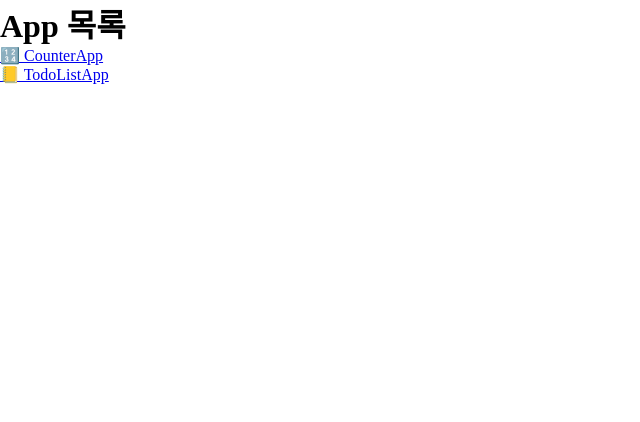
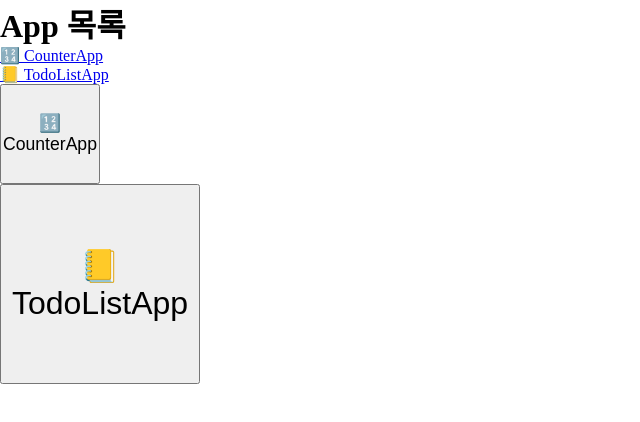
Before and after one commit to bambxxz1e/2026_Programming, a React (Vite) app: page / in a window 1280 px wide. Shown: the top 422 px of the page, without its empty margins (0-640 px from the left). Built offline with nearby package versions, Linux system fonts and the light colour scheme.

Commit message:
RouterApp useNavigate()

```diff
--- a/src/RouterApp.jsx
+++ b/src/RouterApp.jsx
@@ -1,15 +1,25 @@
-import { BrowserRouter, Routes, Route, Link } from "react-router-dom";
+import { BrowserRouter, Routes, Route, Link, useNavigate } from "react-router-dom";
 import CounterApp from "./CounterApp";
 import TodoList from "./components/TodoList";
 import TodoListApp from "./TodoListApp";
 
 function LinkButtonPageApp(){
+    const navigate = useNavigate();
+
     return(
         <div>
             <h1>App 목록</h1>
             <ul>
                 <li><Link to="/counterapp">🔢 CounterApp</Link></li>
                 <li><Link to="/todolistapp">📒 TodoListApp</Link></li>
+                <li><button
+                        style={{width: '100px', height: '100px', fontSize: '1.1rem'}}
+                        onClick={() => navigate('/counterapp')}
+                    >🔢 CounterApp</button></li>
+                <li><button
+                        style={{width: '200px', height: '200px', fontSize: '2rem'}}
+                        onClick={() => navigate('/todolistapp')}
+                    >📒 TodoListApp</button></li>
             </ul>
         </div>
     )
```
Also changed, not shown: 1 other file (tests, documents, lock files or other folders).
